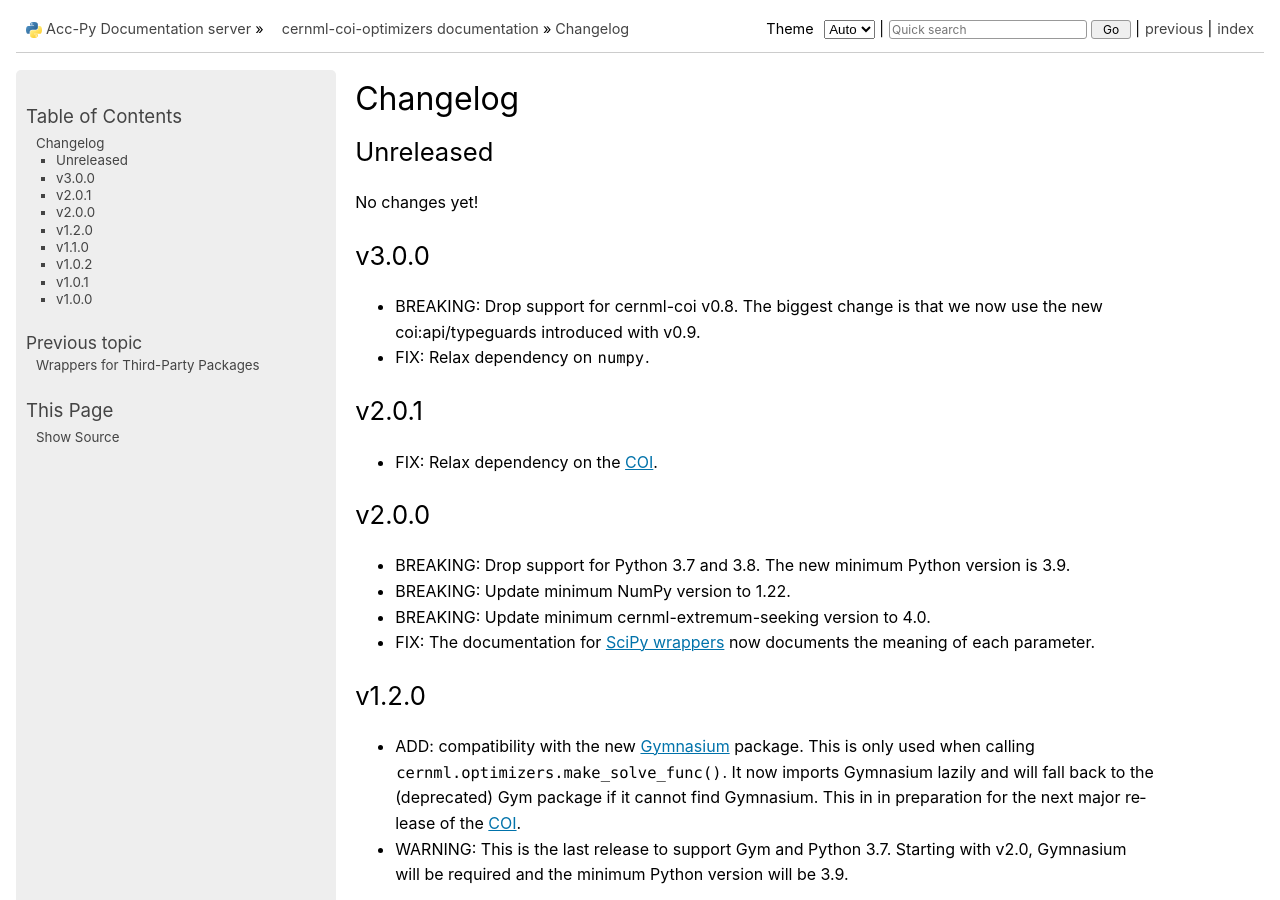
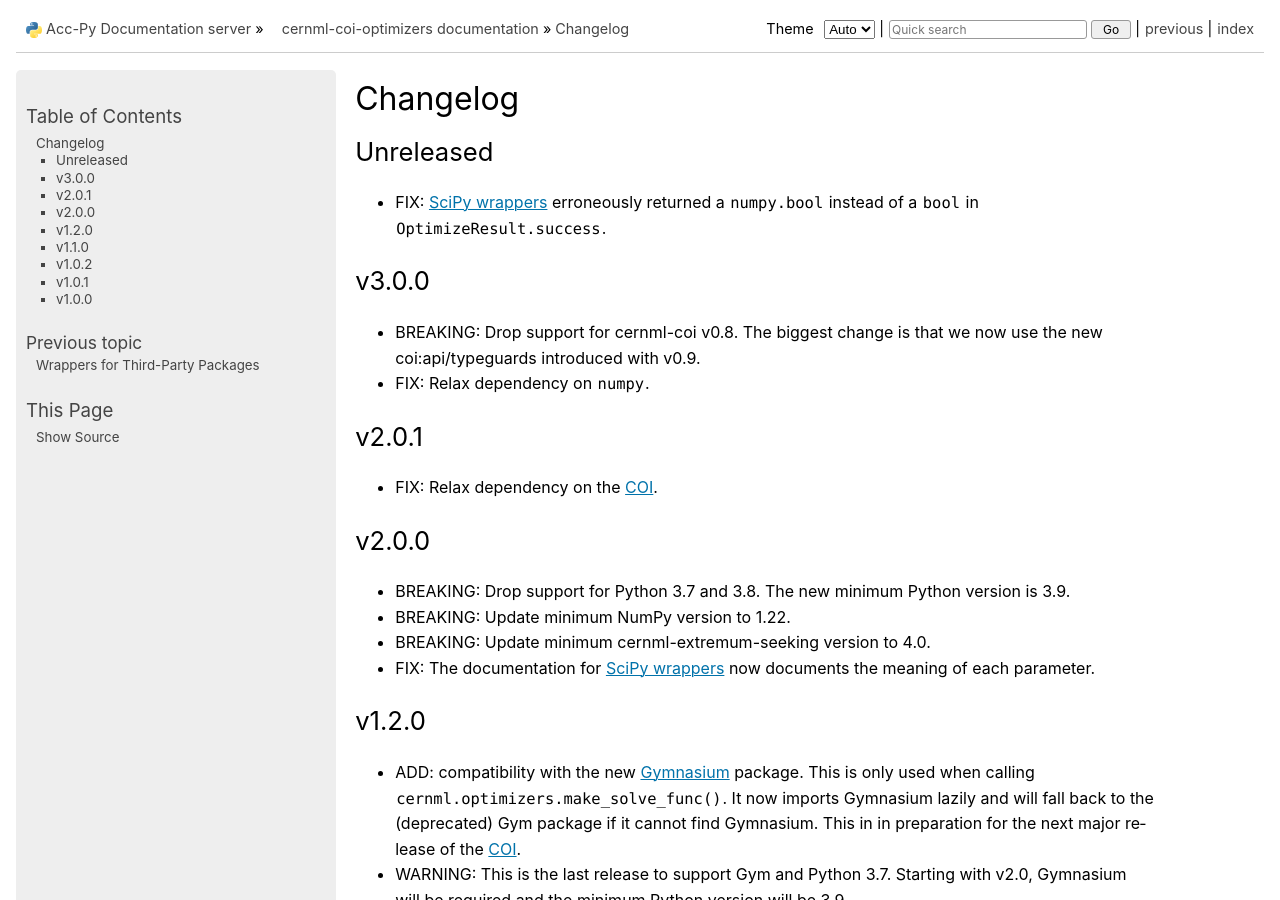
Before and after one commit to geoff-project/coi-optimizers, a Sphinx documentation site: the page built from docs/changelog.rst, in a window 1280 px wide and 900 px high. Built offline with Sphinx 7.4.7, drawn with Linux system fonts in a browser that asks for light colours; the version number could not be read and is left out.

Commit message:
Return correct type of bool from SciPy optimizers.

```diff
--- a/docs/changelog.rst
+++ b/docs/changelog.rst
@@ -12,7 +12,8 @@
 Unreleased
 ----------
 
-No changes yet!
+- FIX: :doc:`SciPy wrappers <api/third_party_wrappers>` erroneously returned a
+  `numpy.bool` instead of a `bool` in `OptimizeResult.success`.
 
 v3.0.0
 ------
```
Also changed, not shown: 1 other file.
